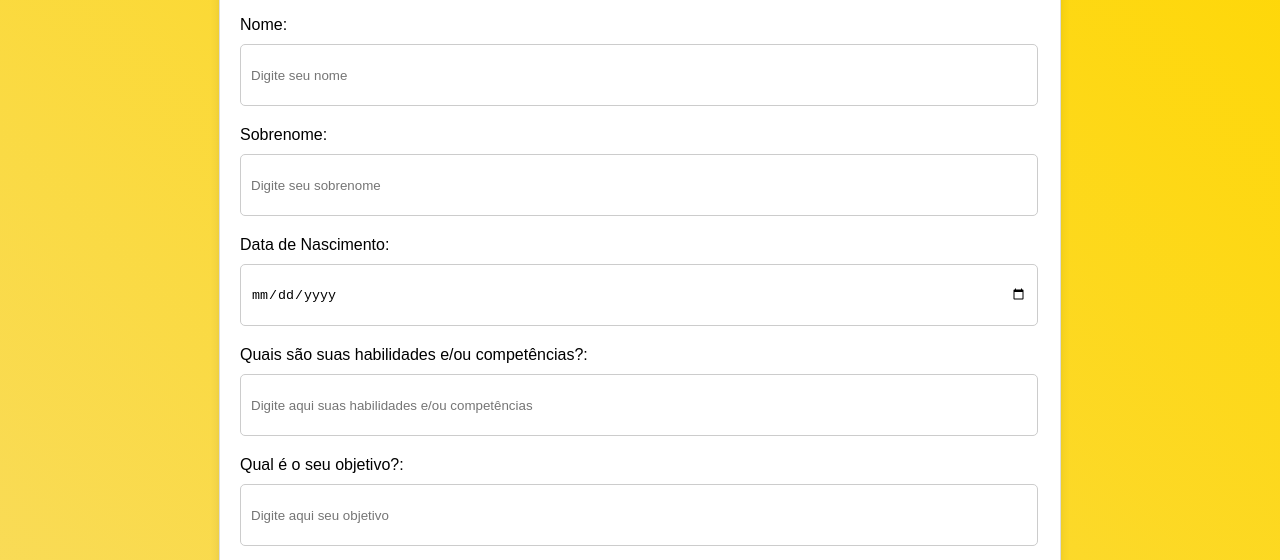
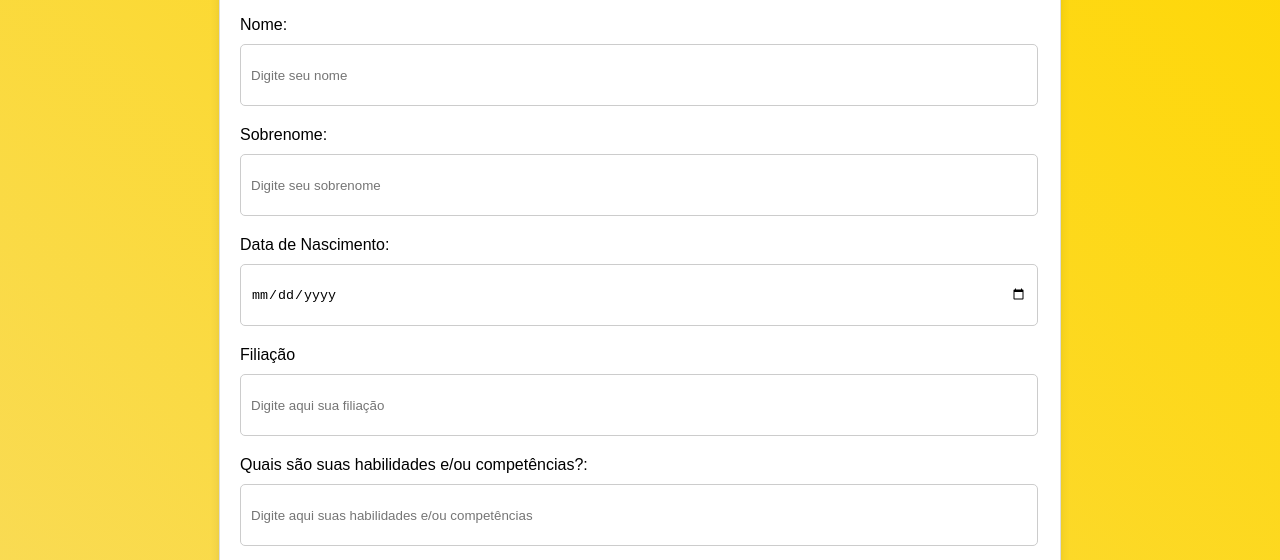
Before and after one commit to mariajulia1303/teenjob, a plain HTML site: page teenjob_att-main/curriculo.html in a window 1280 px wide. Shown: the part 240-800 px from the top of the page. Drawn offline with Linux system fonts and the light colour scheme.

Commit message:
filiacao

```diff
--- a/teenjob_att-main/curriculo.html
+++ b/teenjob_att-main/curriculo.html
@@ -131,6 +131,8 @@
             <input id="sobrenome" type="text" placeholder="Digite seu sobrenome">
             <label for="data-nascimento">Data de Nascimento:</label>
             <input id="data-nascimento" type="date" placeholder="Digite sua data de nascimento">
+            <label for="filiação">Filiação</label>
+            <input id="filiação" type="text" placeholder="Digite aqui sua filiação">
             <label for="habilidades">Quais são suas habilidades e/ou competências?:</label>
             <input id="habilidades" type="text" placeholder="Digite aqui suas habilidades e/ou competências">
             <label for="objetivo">Qual é o seu objetivo?:</label>
```
